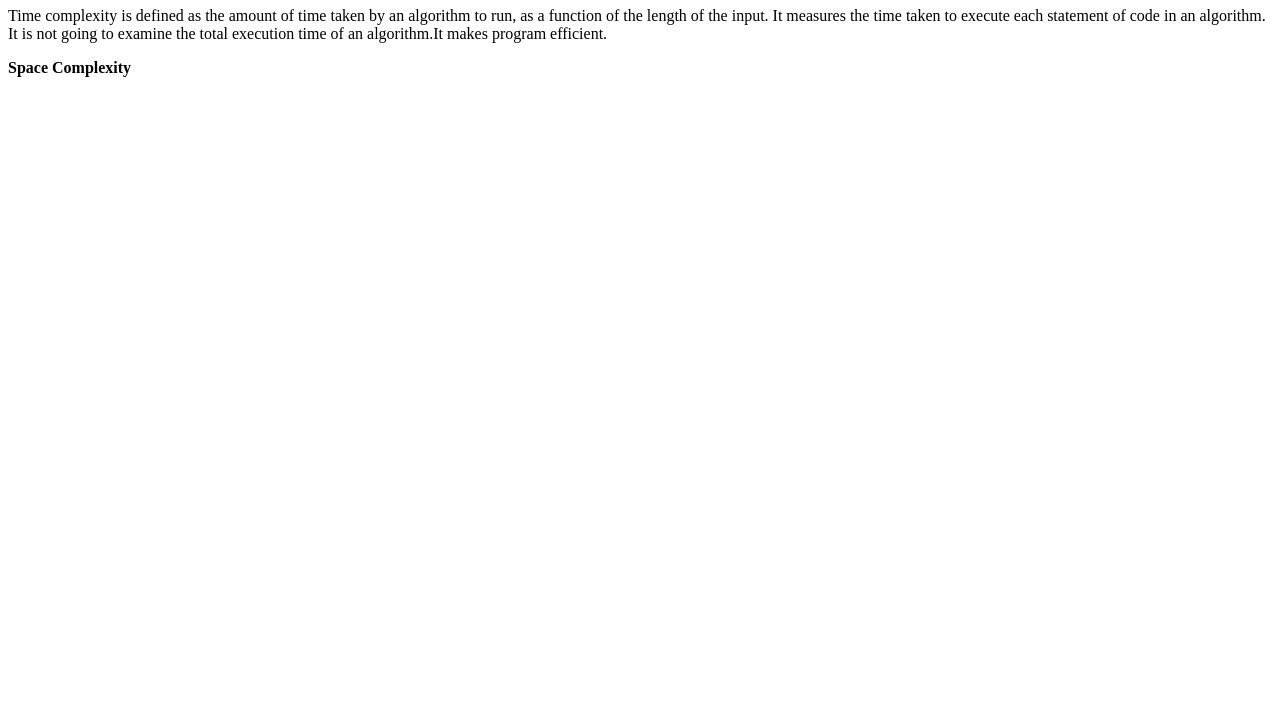
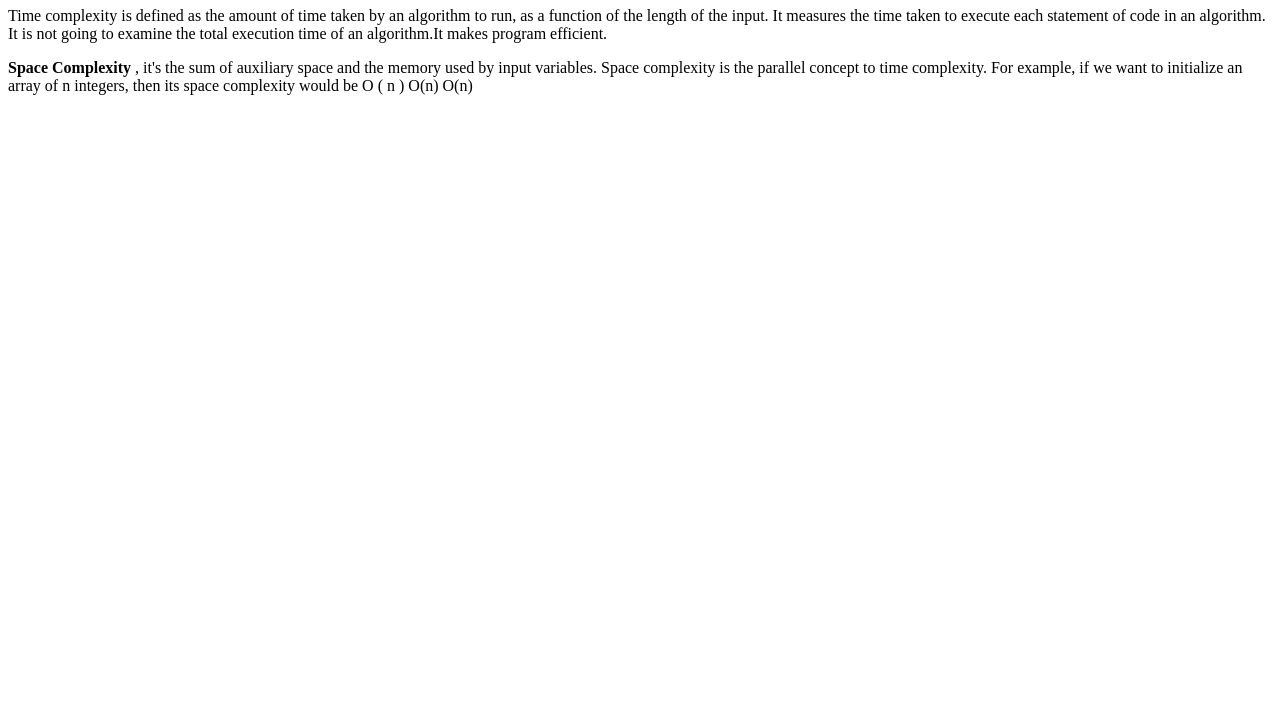
Before and after one commit to acciojob/time-and-space-complexity-shishirps7, a website: page main.html in a window 1280 px wide. Shown: the part 73-800 px from the top of the page. Drawn offline with Linux system fonts and the light colour scheme.

Commit message:
created a submission

```diff
--- a/main.html
+++ b/main.html
@@ -9,7 +9,7 @@
 <body>
 	<h1>Time, Space, Complexity</h1>
 	<p>Time complexity is defined as the amount of time taken by an algorithm to run, as a function of the length of the input. It measures the time taken to execute each statement of code in an algorithm. It is not going to examine the total execution time of an algorithm.It makes program efficient.</p>
-	<p><b>Space Complexity</b></p>
+	<p><b>Space Complexity</b> , it's the sum of auxiliary space and the memory used by input variables. Space complexity is the parallel concept to time complexity. For example, if we want to initialize an array of n integers, then its space complexity would be O ( n ) O(n) O(n) </p>
 	<!-- the entire body must be written by student -->
     <script type="text/javascript" src="./script.js">
 </script>
```
